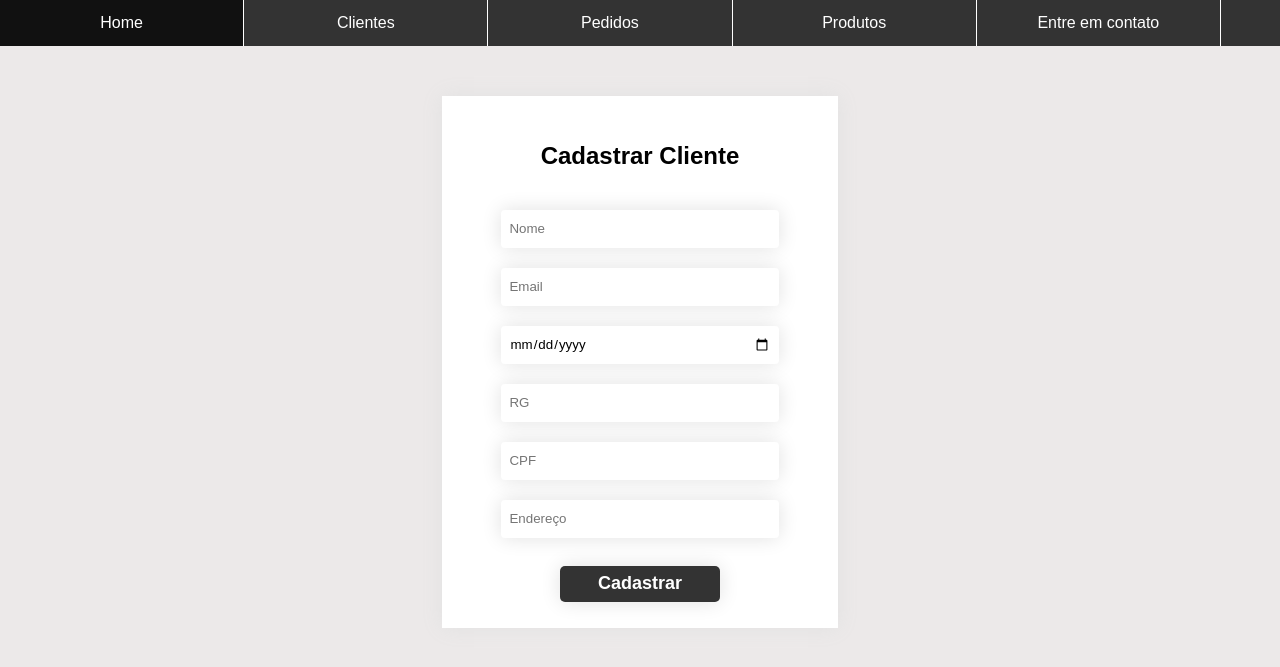
After one commit to Nath-SS/Fatec, a PHP site: page /cadastrarCliente.html in a window 1280 px wide. The commit adds this page. Shown: the top 667 px of the page. Run offline with PHP 8.4, Linux system fonts and the light colour scheme.

Commit message:
finalização mvp template

```diff
--- a/3°Semestre/Técnicas de programação II/mvp-template/Model/Cliente.php
+++ b/3°Semestre/Técnicas de programação II/mvp-template/Model/Cliente.php
@@ -68,7 +68,7 @@ class Cliente{
             rg = ?,
             cpf = ?,
             endereco = ?
-        WHERE nome = ?");
+        WHERE idCliente = ?");
 
         $cmd->bindParam(1, $this->nome);
         $cmd->bindParam(2, $this->email);
@@ -76,7 +76,7 @@ class Cliente{
         $cmd->bindParam(4, $this->rg);
         $cmd->bindParam(5, $this->cpf);
         $cmd->bindParam(6, $this->endereco);
-        $cmd->bindParam(7, $this->nome);
+        $cmd->bindParam(7, $this->idCliente);
         $cmd->execute();
     }
 
--- /dev/null
+++ b/3°Semestre/Técnicas de programação II/mvp-template/cadastrarCliente.html
@@ -0,0 +1,61 @@
+<!DOCTYPE html>
+<html>
+<head>
+    <meta charset="UTF-8">
+    <meta http-equiv="X-UA-Compatible" content="IE=edge">
+    <meta name="viewport" content="width=device-width, initial-scale=1.0">
+    <link rel="stylesheet" href="css/style.css">
+    <title>Sign in</title>
+</head>
+<body>
+    <div class="header">
+        <ul class="menu">
+            <li class="menu-title"><a href="menu.html">Home</a></li>
+            <li class="menu-items"><a href="#">Clientes</a>
+                <ul class="submenu">
+                    <li><a href="cadastrarCliente.html">Cadastrar Cliente</a></li>
+                    <li><a href="atualizarCliente.html">Atualizar Cliente</a></li>
+                    <li><a href="removerCliente.html">Remover Cliente</a></li>
+                    <li><a href="consultaCliente.html">Consultar Cliente</a></li>
+                    <li><a href="index.php?classe=Cliente&metodo=listar">Listar Clientes</a></li>
+                </ul>
+            </li>
+            <li class="menu-items"><a href="#">Pedidos</a>
+                <ul class="submenu">
+                    <li><a href="realizarPedido.php">Realizar Pedido</a></li>
+                    <li><a href="atualizarPedido.php">Atualizar Pedido</a></li>
+                    <li><a href="excluirPedido.php">Excluir Pedido</a></li>
+                    <li><a href="consultaPedido.php">Consultar Pedido</a></li>
+                    <li><a href="../index.php?classe=Pedido&metodo=listar">Listar Pedidos</a></li>
+                </ul>
+            </li>
+            <li class="menu-items"><a href="#">Produtos</a>
+                <ul class="submenu">
+                    <li><a href="adicionarProduto.html">Adicionar Produto</a></li>
+                    <li><a href="#">Atualizar Produto</a></li>
+                    <li><a href="#">Remover Produto</a></li>
+                    <li><a href="#">Consultar Produto</a></li>
+                    <li><a href="#">Listar Produtos</a></li>
+                </ul>
+            </li>
+            <li class="menu-items"><a href="#">Entre em contato</a></li>
+        </ul>
+    </div>
+<section class="main-form">
+    <div class="container-form">
+        <h2>Cadastrar Cliente</h2>
+
+        <form class="form" action="./Presenter/ClientePresenter.php" method="post">
+            <input type="text" name="txtNome" placeholder="Nome" required>
+            <input type="email"name="txtEmail" placeholder="Email" required>
+            <input type="date" name="txtDN" required>
+            <input type="text" name="txtRg" placeholder="RG" required>
+            <input type="text" name="txtCpf" placeholder="CPF" required>
+            <input type="text" name="txtEndereco" placeholder="Endereço" required>
+            <button type="submit" class="btn-form" name="Adicionar">Cadastrar</button>
+        </form>
+    </div>
+</section>
+
+</body>
+</html>
--- /dev/null
+++ b/3°Semestre/Técnicas de programação II/mvp-template/css/style.css
@@ -0,0 +1,151 @@
+body {
+    margin: 0;
+    padding: 0;
+    box-sizing: border-box;
+    font-family: "Century Gothic", sans-serif;
+    scroll-behavior: smooth;
+    background: #ece9e9;
+}
+
+/* ------------Menu------------ */
+
+ul {
+    list-style-type: none;
+    margin: 0;
+    padding: 0;
+    overflow: hidden;
+    background-color: #333;
+}
+
+li a {
+    display: block;
+    color: white;
+    text-align: center;
+    padding: 14px 16px;
+    text-decoration: none;
+}
+
+li a:hover {
+    background-color: #111;
+}
+
+.menu li {
+    float: left;
+    width: 19%;
+}
+
+.menu-items{
+    border-right: 1px solid #fff;
+}
+
+.menu li:hover .submenu {
+    display: block;
+}
+
+.menu-title{
+    background-color: #111;
+    border-right: 1px solid #fff;
+}
+
+.submenu {
+    display: none;
+    position: absolute;
+}
+
+.submenu li{
+    display: block;
+    float: none;
+    border-bottom: 1px solid #fff;
+    width: 100%;
+}
+
+/* ------------Formulários------------ */
+
+.main-form{
+
+    display: flex;
+    flex-direction: column;
+    align-items: center;
+    justify-content: center;
+    color: #000;
+    padding-top: 50px;
+
+}
+
+.container-form{
+    width: 30%;
+    height: 520px;
+    padding: 6px;
+    display: flex;
+    flex-direction: column;
+    justify-content: center;
+    align-items: center;
+    background: #ffffff;
+    box-shadow: 0 0 20px #E1E1E1;
+}
+
+.form{
+    width: 100%;
+    display: flex;
+    flex-direction: column;
+    align-items: center;
+}
+
+.form input{
+    width: 68%;
+    height: 22px;
+    padding: 8px;
+    border: none;
+    margin-top: 20px;
+    border-radius: 4px;
+    box-shadow: 0 0 20px #E1E1E1;
+    outline: none;
+    font-family: "Century Gothic", sans-serif;
+}
+
+.btn-form{
+    display: flex;
+    align-items: center;
+    justify-content: center;
+    text-align: center;
+    width: 160px;
+    height: 36px;
+    margin-top: 28px;
+    border: none;
+    border-radius: 5px;
+    background: #333;
+    box-shadow: 0 0 20px #E1E1E1;
+    color: white;
+    font-size: 18px;
+    font-weight: 600;
+    cursor: pointer;
+}
+
+.btn-form:hover{
+    background-color: #111;
+}
+
+/* ------------Views------------ */
+
+.main-view{
+
+    display: flex;
+    flex-direction: column;
+    align-items: center;
+    justify-content: center;
+    color: #000;
+    padding-top: 50px;
+
+}
+
+.container-view{
+    width: 30%;
+    height: 520px;
+    padding: 6px;
+    display: flex;
+    flex-direction: column;
+    justify-content: center;
+    align-items: center;
+    background: #ffffff;
+    box-shadow: 0 0 20px #E1E1E1;
+}
```
Also changed, not shown: 3°Semestre/Técnicas de programação II/mvp-template/Presenter/ClientePresenter.php (+29 -8 lines), 3°Semestre/Técnicas de programação II/mvp-template/View/ClienteView.php (+70 -11 lines), 3°Semestre/Técnicas de programação II/mvp-template/atualizarCliente.html (added, +62 -0 lines), 3°Semestre/Técnicas de programação II/mvp-template/consultaCliente.html (added, +56 -0 lines), 3°Semestre/Técnicas de programação II/mvp-template/index.html (+42 -6 lines), 3°Semestre/Técnicas de programação II/mvp-template/removerCliente.html (added, +56 -0 lines).
